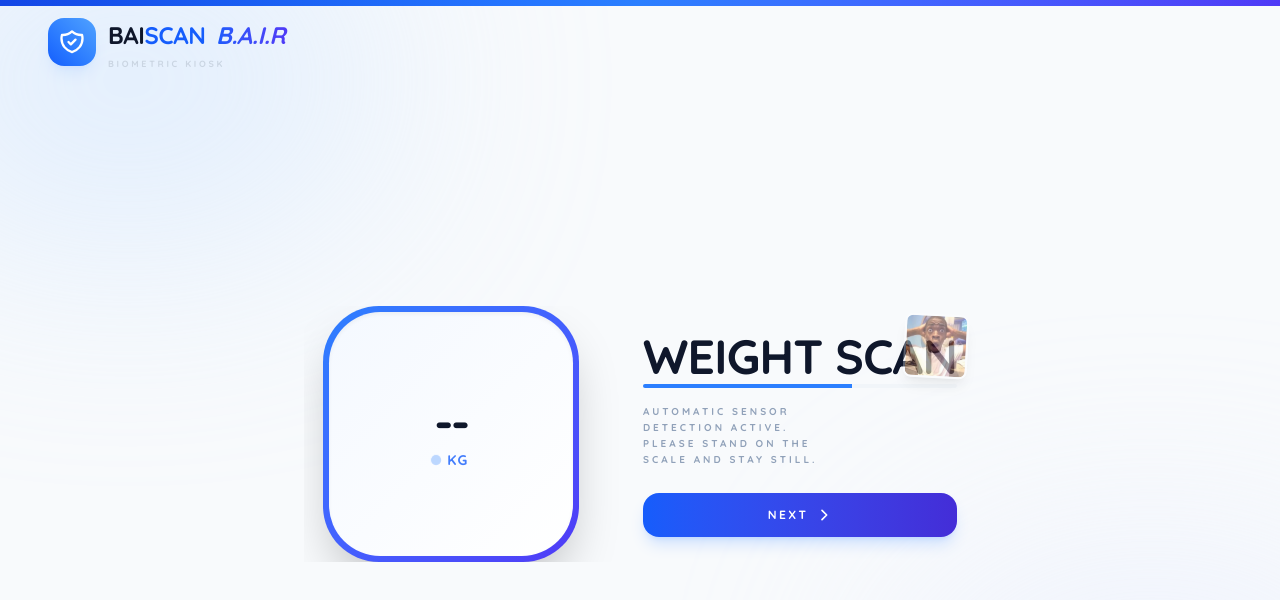
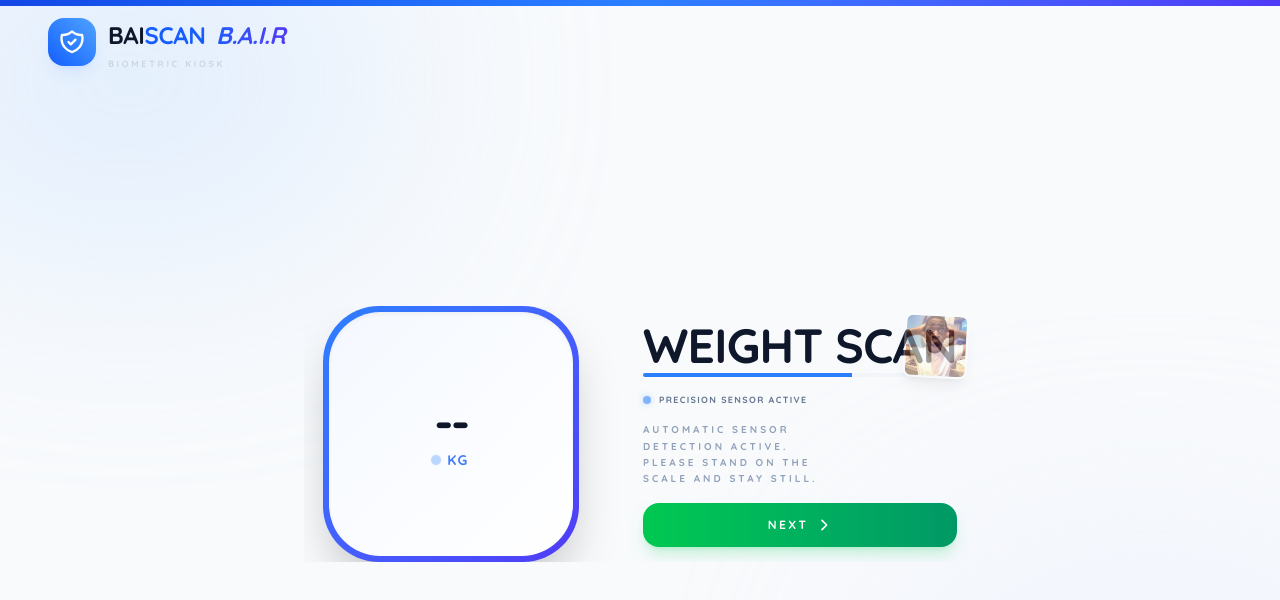
Before and after one commit to heisenperr/baiscan-biometric-kiosk, a Next.js app in the folder frontend-service/: page /hx711/weight in a window 1280 px wide. Shown: the top 600 px of the page. Built offline with nearby package versions, Linux system fonts and the light colour scheme; no server answers.

Commit message:
style(ui): align height and weight scan buttons with vitals section

```diff
--- a/frontend-service/src/components/HeightDisplay.tsx
+++ b/frontend-service/src/components/HeightDisplay.tsx
@@ -89,14 +89,22 @@ export default function HeightDisplay({ isActive, onNext }: HeightDisplayProps)
               </div>
             </div>
           </div>
+          {/* Status Indicator Area — Matching Vitals Structure */}
+          <div className="flex items-center space-x-2">
+            <div className="w-2 h-2 rounded-full bg-blue-500 animate-pulse shadow-[0_0_6px_rgba(59,130,246,0.5)]"></div>
+            <span className="text-[9px] font-black text-slate-500 uppercase tracking-[0.15em]">
+              Precision Sensor Active
+            </span>
+          </div>
+
           <p className="text-[10px] text-slate-400 font-black uppercase tracking-[0.3em] max-w-[200px] leading-relaxed">
             Automatic Sensor detection active. Please stand straight and stay still.
           </p>
 
-          {/* Next Button — Always Visible */}
+          {/* Next Button — Matching Vitals Style & Position */}
           <button
             onClick={onNext}
-            className="mt-6 w-full flex items-center justify-center space-x-2 bg-gradient-to-r from-blue-600 to-indigo-700 text-white font-black uppercase tracking-[0.2em] text-xs py-3.5 px-6 rounded-2xl shadow-lg shadow-blue-500/20 hover:shadow-xl hover:shadow-blue-500/30 transition-all active:scale-95 animate-in fade-in zoom-in duration-500"
+            className="mt-4 w-full flex items-center justify-center space-x-2 bg-gradient-to-r from-green-500 to-emerald-600 text-white font-black uppercase tracking-[0.2em] text-xs py-3.5 px-6 rounded-2xl shadow-lg shadow-green-500/20 hover:shadow-xl hover:shadow-green-500/30 transition-all active:scale-95 animate-in fade-in zoom-in duration-500"
           >
             <span>Next</span>
             <svg className="w-4 h-4" fill="none" viewBox="0 0 24 24" stroke="currentColor">
--- a/frontend-service/src/components/WeightDisplay.tsx
+++ b/frontend-service/src/components/WeightDisplay.tsx
@@ -86,14 +86,22 @@ export default function WeightDisplay({ isActive, onNext }: WeightDisplayProps)
               </div>
             </div>
           </div>
+          {/* Status Indicator Area — Matching Vitals Structure */}
+          <div className="flex items-center space-x-2">
+            <div className="w-2 h-2 rounded-full bg-blue-500 animate-pulse shadow-[0_0_6px_rgba(59,130,246,0.5)]"></div>
+            <span className="text-[9px] font-black text-slate-500 uppercase tracking-[0.15em]">
+              Precision Sensor Active
+            </span>
+          </div>
+
           <p className="text-[10px] text-slate-400 font-black uppercase tracking-[0.3em] max-w-[200px] leading-relaxed">
             Automatic Sensor detection active. Please stand on the scale and stay still.
           </p>
 
-          {/* Next Button — Always Visible */}
+          {/* Next Button — Matching Vitals Style & Position */}
           <button
             onClick={onNext}
-            className="mt-6 w-full flex items-center justify-center space-x-2 bg-gradient-to-r from-blue-600 to-indigo-700 text-white font-black uppercase tracking-[0.2em] text-xs py-3.5 px-6 rounded-2xl shadow-lg shadow-blue-500/20 hover:shadow-xl hover:shadow-blue-500/30 transition-all active:scale-95 animate-in fade-in zoom-in duration-500"
+            className="mt-4 w-full flex items-center justify-center space-x-2 bg-gradient-to-r from-green-500 to-emerald-600 text-white font-black uppercase tracking-[0.2em] text-xs py-3.5 px-6 rounded-2xl shadow-lg shadow-green-500/20 hover:shadow-xl hover:shadow-green-500/30 transition-all active:scale-95 animate-in fade-in zoom-in duration-500"
           >
             <span>Next</span>
             <svg className="w-4 h-4" fill="none" viewBox="0 0 24 24" stroke="currentColor">
```
